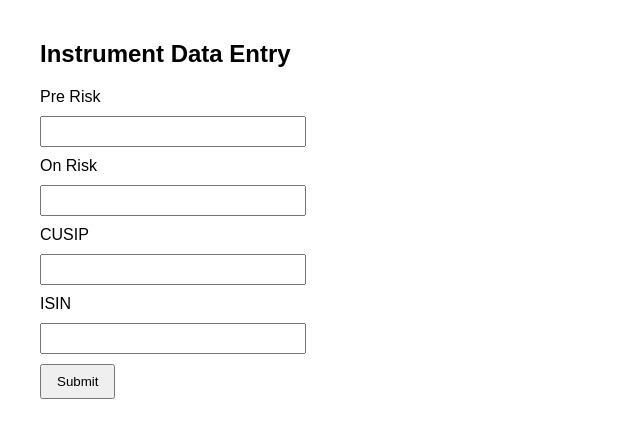
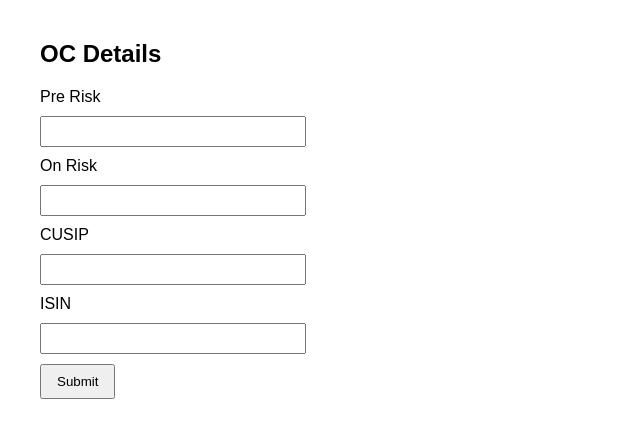
Before and after one commit to ganrajdol99215/finance-portal, a website: page views/index.html in a window 1280 px wide. Shown: the whole page, without its empty margins (0-640 px from the left). Drawn offline with Linux system fonts and the light colour scheme.

Commit message:
Change header from 'Instrument Data Entry' to 'OC Details'

```diff
--- a/views/index.html
+++ b/views/index.html
@@ -8,7 +8,7 @@
 
 <body>
 
-<h2>Instrument Data Entry</h2>
+<h2>OC Details</h2>
 
 <form action="/submit" method="post">
 
```
